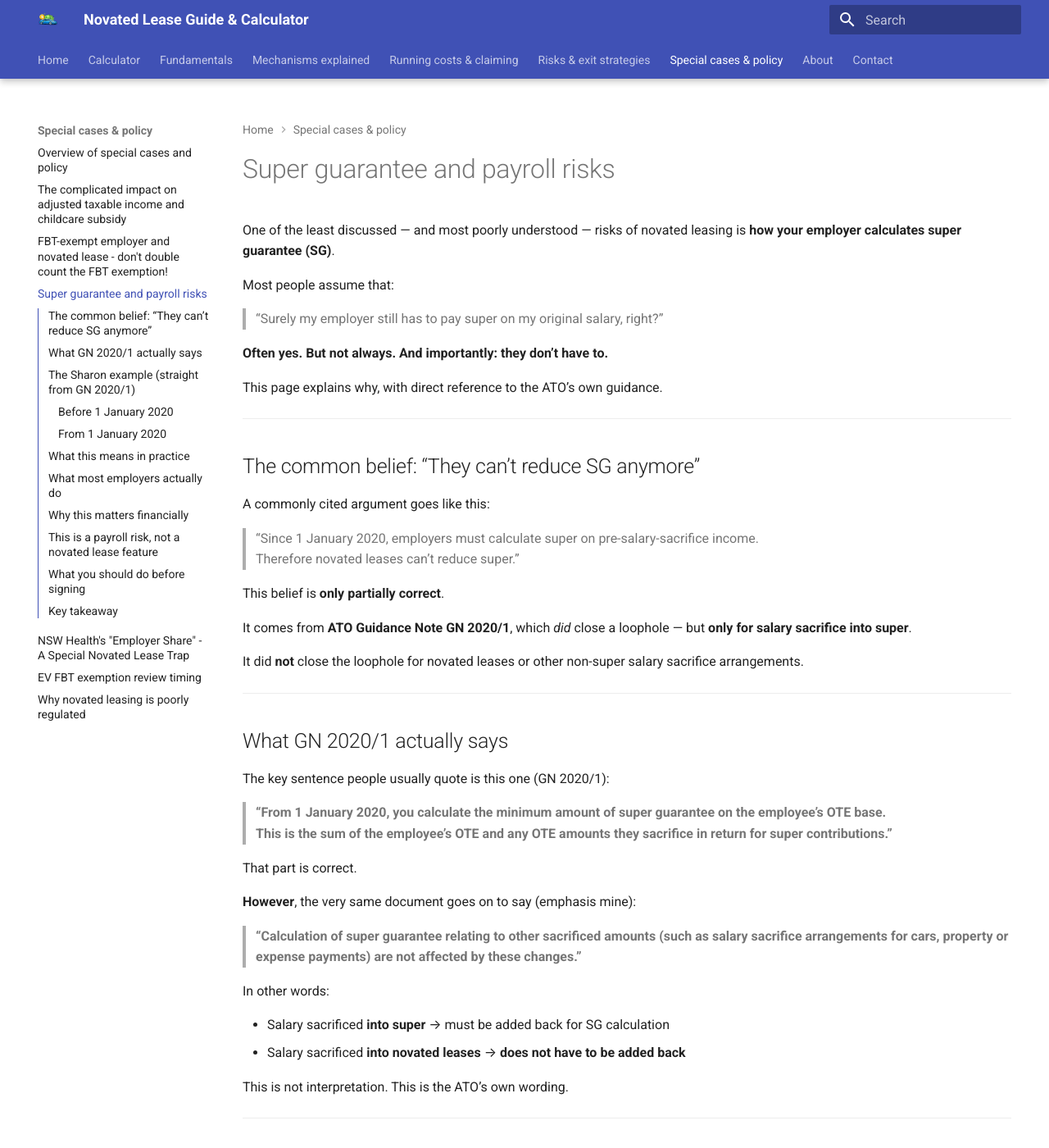
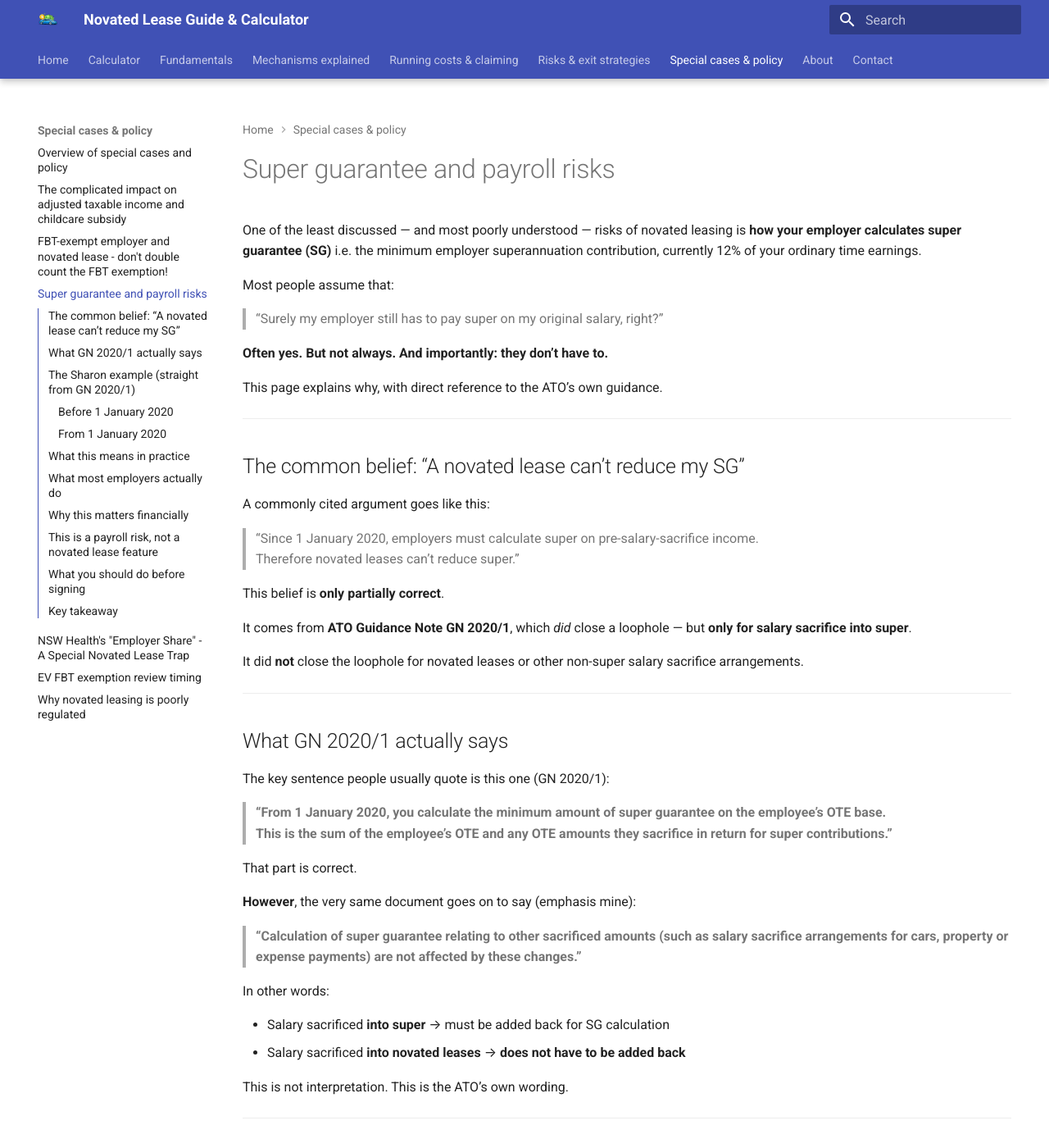
Before and after one commit to novatedlease/novatedlease.github.io, an MkDocs documentation site: the page built from docs/special-and-policy/super-guarantee.md, in a window 1280 px wide and 1400 px high. Shown: the whole window at 82% size. Built offline with MkDocs 1.6.1 and Material for MkDocs 9.7.7, drawn with Linux system fonts in a browser that asks for light colours; some of the changed text lies outside the part shown.

Commit message:
small wording change

```diff
--- a/docs/special-and-policy/super-guarantee.md
+++ b/docs/special-and-policy/super-guarantee.md
@@ -1,6 +1,6 @@
 # Super guarantee and payroll risks
 
-One of the least discussed — and most poorly understood — risks of novated leasing is **how your employer calculates super guarantee (SG)**.
+One of the least discussed — and most poorly understood — risks of novated leasing is **how your employer calculates super guarantee (SG)** i.e. the minimum employer superannuation contribution, currently 12% of your ordinary time earnings.
 
 Most people assume that:
 
@@ -12,7 +12,7 @@ This page explains why, with direct reference to the ATO’s own guidance.
 
 ---
 
-## The common belief: “They can’t reduce SG anymore”
+## The common belief: “A novated lease can’t reduce my SG”
 
 A commonly cited argument goes like this:
 
@@ -172,3 +172,5 @@ That makes this a **real, if uncommon, risk** worth understanding before you sig
 
     - [Using my Tesla referral link](https://ts.la/chang705436) for a $350 discount if you’re ordering a Tesla, or
     - [Buying me a cuppa](https://buymeacoffee.com/changyang1230) ☕ to help cover hosting, development time, and future improvements.
+
+[^sg_rate]: The 9.5% SG rate used in this example is reproduced directly from GN 2020/1, which was written when that rate was current. The SG rate has since increased to 12% (from 1 July 2025). The principle illustrated by the example is unchanged.
```
Also changed, not shown: other parts of docs/special-and-policy/super-guarantee.md (+2 -2 lines), docs/index.md (+1 -1 lines).
